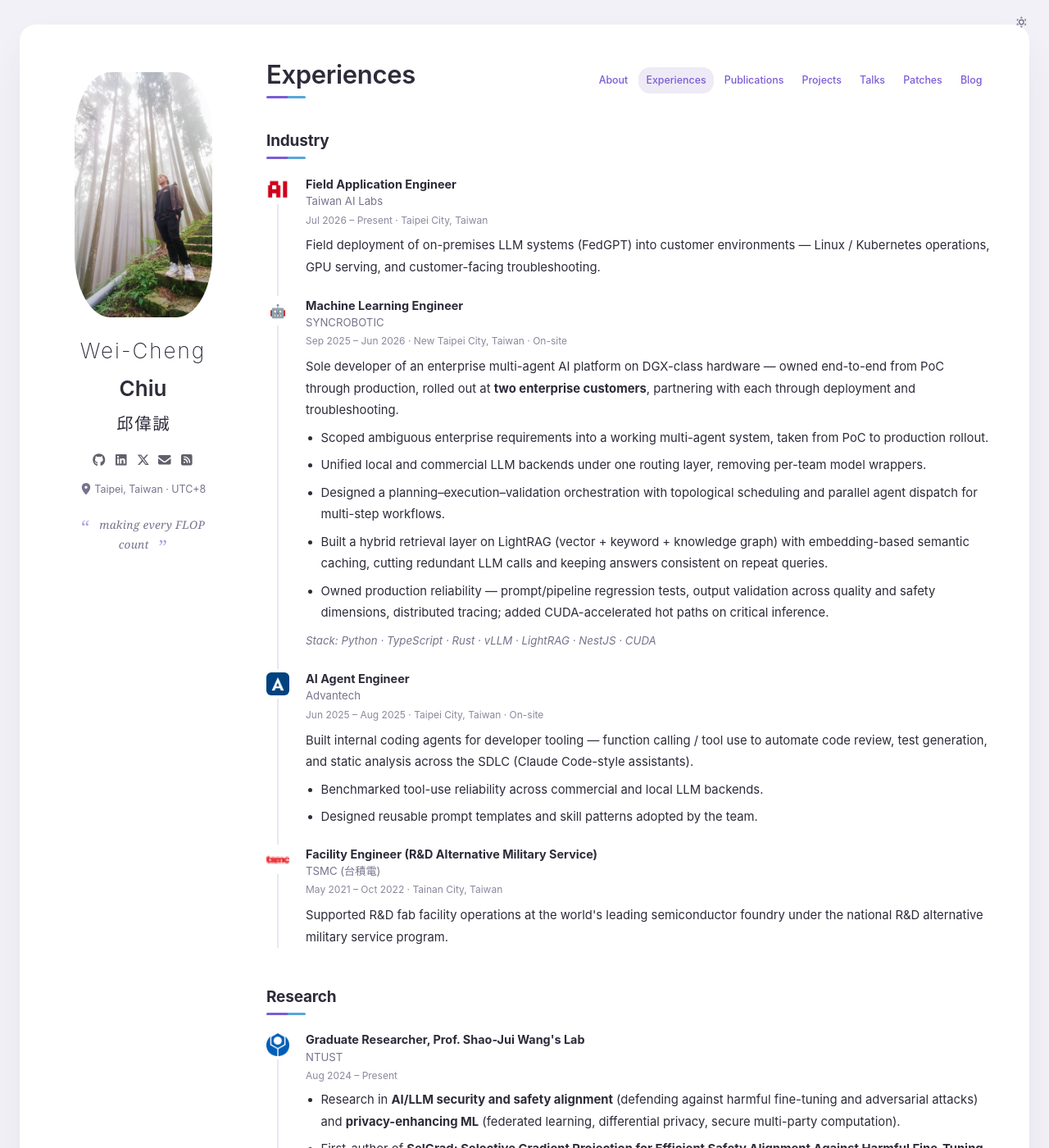
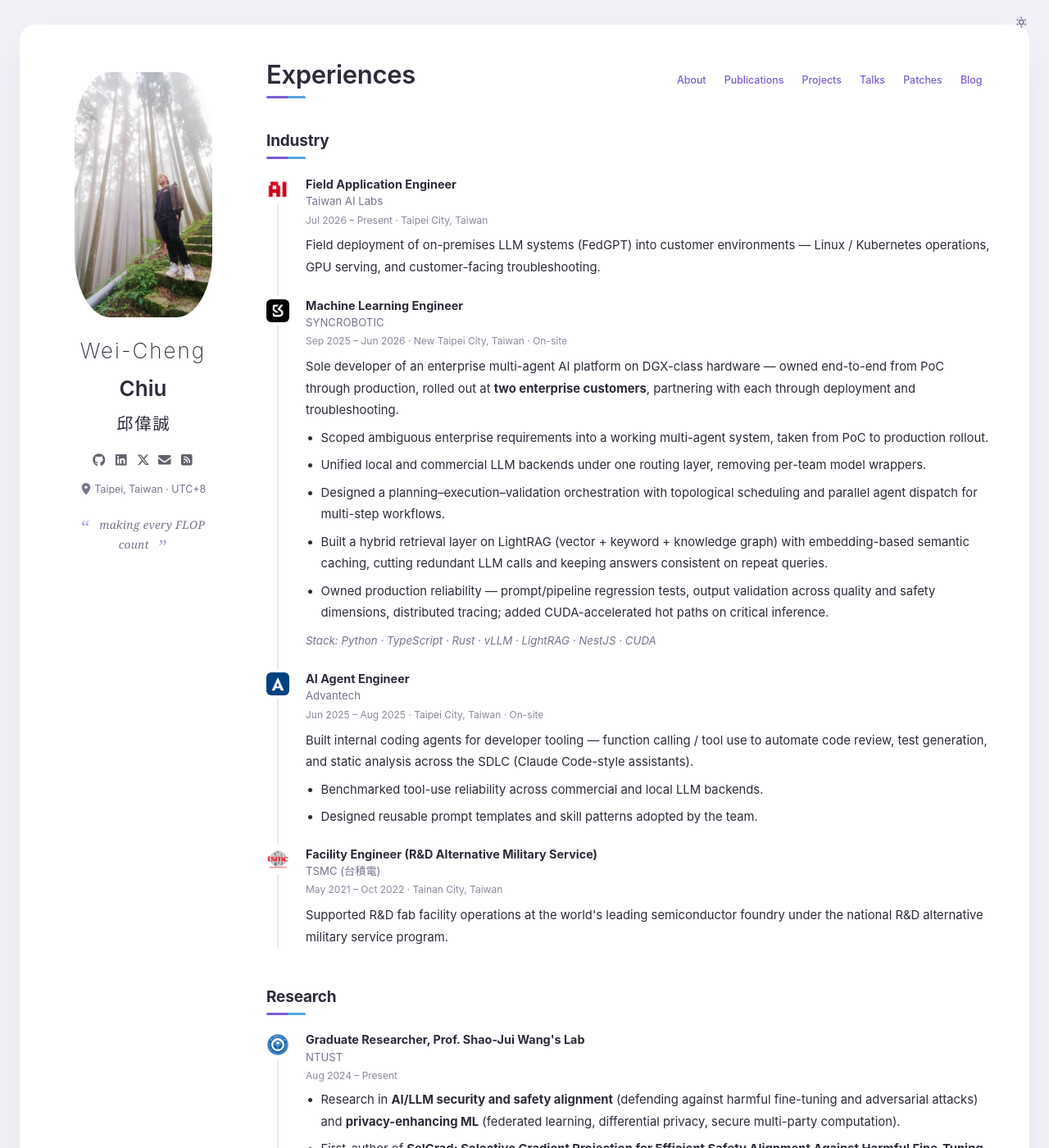
Before and after one commit to waynehacking8/waynehacking8.github.io, an MkDocs documentation site: the page built from docs/experiences.md, in a window 1280 px wide and 1400 px high. Shown: the whole window at 82% size. Built offline with MkDocs 1.6.1 and Material for MkDocs 9.7.7, drawn with Linux system fonts in a browser that asks for light colours; some web fonts are replaced.

Commit message:
pbb.sh tab reorder + high-res official logos
Nav row now copies pbb.sh exactly (verified against their markup): the
current page leaves the pill list and becomes the linked title at the
far left; remaining pages keep canonical order to its right. Each pill
carries a stable per-page view-transition-name so the reorder slides
pills to their new slots during the morph instead of cutting.

Logos replaced with high-res official art and visually checked at
render size: TSMC full wafer mark (was a 16px favicon), Taiwan AI Labs
GitHub-org avatar, NTUST Taiwan Tech seal (was 32px), new NTU
university seal and SYNCROBOTIC monogram replacing the emoji dots.
All normalized to 256px squares with transparent padding.

Co-Authored-By: Claude Fable 5 <noreply@anthropic.com>
Claude-Session: https://claude.ai/code/session_017cfKQMJw2XDAbVnp5DoGZi

```diff
--- a/docs/experiences.md
+++ b/docs/experiences.md
@@ -17,7 +17,7 @@ Linux / Kubernetes operations, GPU serving, and customer-facing troubleshooting.
 </div>
 
 <div class="pb-tl-item" markdown>
-<div class="pb-tl-icon">🤖</div>
+<div class="pb-tl-icon"><img src="/assets/logos/syncrobotic.png" alt=""></div>
 <div class="pb-tl-body" markdown>
 <p class="pb-tl-title">Machine Learning Engineer</p>
 <p class="pb-tl-org">SYNCROBOTIC</p>
@@ -104,7 +104,7 @@ Programming, Cybersecurity.
 </div>
 
 <div class="pb-tl-item" markdown>
-<div class="pb-tl-icon">🎓</div>
+<div class="pb-tl-icon"><img src="/assets/logos/ntu.png" alt=""></div>
 <div class="pb-tl-body" markdown>
 <p class="pb-tl-title">M.S. in Structural Engineering</p>
 <p class="pb-tl-org">National Taiwan University (NTU)</p>
@@ -113,7 +113,7 @@ Programming, Cybersecurity.
 </div>
 
 <div class="pb-tl-item" markdown>
-<div class="pb-tl-icon">🎓</div>
+<div class="pb-tl-icon"><img src="/assets/logos/ntu.png" alt=""></div>
 <div class="pb-tl-body" markdown>
 <p class="pb-tl-title">B.S. in Civil Engineering</p>
 <p class="pb-tl-org">National Taiwan University (NTU)</p>
--- a/docs/stylesheets/extra.css
+++ b/docs/stylesheets/extra.css
@@ -130,6 +130,8 @@
 /* it's an h1 inside .md-typeset, so it inherits the size and the
    gradient ::after bar; only the flow margins need resetting here */
 .md-typeset .pb-nav-row .pb-page-title { margin: 0; }
+.md-typeset .pb-page-title-link,
+.md-typeset .pb-page-title-link:hover { color: inherit; text-decoration: none !important; }
 .pb-nav-tabs {
   display: flex;
   gap: 0.15rem;
--- a/mkdocs.yml
+++ b/mkdocs.yml
@@ -58,7 +58,7 @@ theme:
 # bump ?v= on every extra.css change — GitHub Pages caches assets for
 # 10 minutes and browsers honor it, so an unversioned URL shows stale CSS
 extra_css:
-  - stylesheets/extra.css?v=20260719.8
+  - stylesheets/extra.css?v=20260719.9
 
 extra_javascript:
   - javascripts/pb-filter.js
--- a/overrides/main.html
+++ b/overrides/main.html
@@ -147,11 +147,17 @@
      row inside the content pane; the markdown h1 is hidden by CSS and the
      title is rendered here instead so both live on the same row -->
 <div class="pb-nav-row">
-  <h1 class="pb-page-title">{{ page.title if page and page.title else config.site_name }}</h1>
+  <a class="pb-page-title-link" href="{{ page.url | url }}"><h1 class="pb-page-title">{{ page.title if page and page.title else config.site_name }}</h1></a>
   <nav class="pb-nav-tabs">
+    {# pbb.sh behavior: the current page leaves the tab list and becomes the
+       title at the far left; the remaining pages keep canonical order. Each
+       pill carries a stable per-page view-transition-name so reordering
+       slides pills to their new slots instead of cutting. #}
     {% for item in nav %}
+      {% if not item.active %}
       {% set item_url = (item.children | first).url if item.children else item.url %}
-      <a class="pb-nav-link{% if item.active %} active{% endif %}" href="{{ item_url | url }}">{{ item.title }}</a>
+      <a class="pb-nav-link" style="view-transition-name: pb-tab-{{ item.title | lower | replace(' ', '-') }}" href="{{ item_url | url }}">{{ item.title }}</a>
+      {% endif %}
     {% endfor %}
   </nav>
 </div>
```
Also changed, not shown: docs/assets/logos/ntu.png (added), docs/assets/logos/ntust.png, docs/assets/logos/syncrobotic.png (added), docs/assets/logos/tail.png, docs/assets/logos/tsmc.png.
